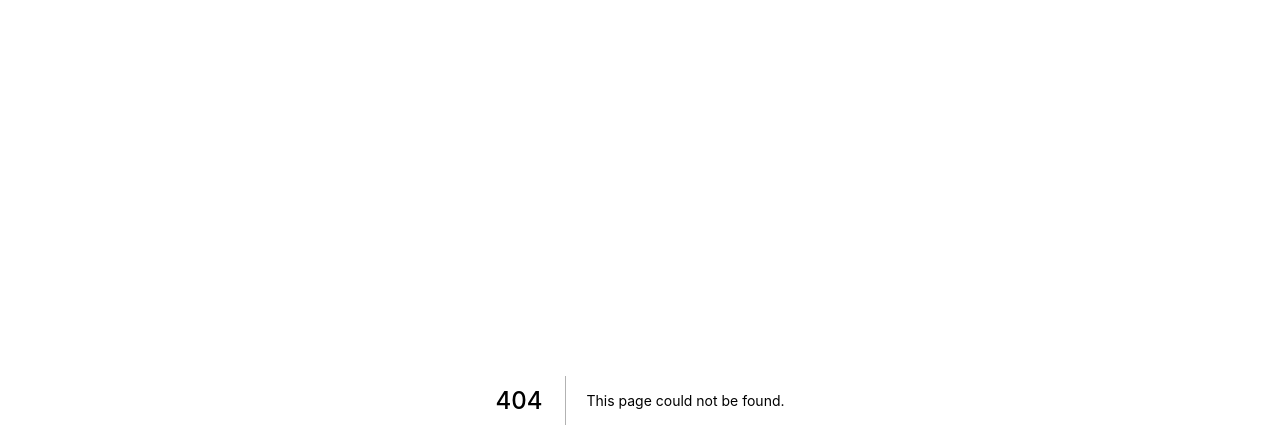
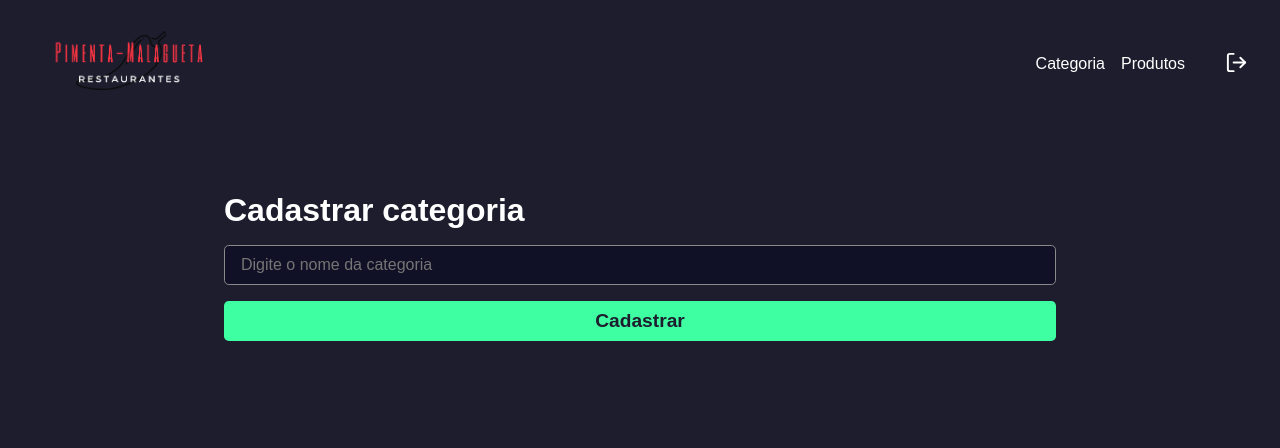
Before and after one commit to eduardo-sc/Pimenta-WebAdd, a Next.js app: page /Category in a window 1280 px wide. Before the commit this address had no page. Shown: the top 448 px of the page. Built offline with nearby package versions, Linux system fonts and the light colour scheme.

Commit message:
nova atualizacao

```diff
--- /dev/null
+++ b/src/componets/Header/index.tsx
@@ -0,0 +1,31 @@
+import Link from "next/link";
+import styles from "./styles.module.scss";
+import logoImagem from "../../../public/logo.bmp";
+import Image from "next/image";
+import { FiLogOut } from "react-icons/fi";
+import { AuthContext } from "../../contexts/Authcontext";
+import { useContext } from "react";
+export function Header() {
+  const { signOut } = useContext(AuthContext);
+  return (
+    <header className={styles.headerContainer}>
+      <div className={styles.headerContent}>
+        <Link href="Dashboard">
+          <Image src={logoImagem} width={200} height={70} />
+        </Link>
+        <nav className={styles.menuNav}>
+          <Link href={"/Category"}>
+            <a>Categoria</a>
+          </Link>
+
+          <Link href={""}>
+            <a>Produtos</a>
+          </Link>
+          <button onClick={signOut}>
+            <FiLogOut fontSize={23} color="#fff" />
+          </button>
+        </nav>
+      </div>
+    </header>
+  );
+}
--- /dev/null
+++ b/src/componets/Header/styles.module.scss
@@ -0,0 +1,43 @@
+.headerContainer {
+  height: 8rem;
+}
+.headerContent {
+  max-width: 100%;
+  height: 8rem;
+  margin: 0 auto;
+  padding: 0 2rem;
+  display: flex;
+  justify-content: space-between;
+  align-items: center;
+  img {
+    cursor: pointer;
+    transition: transform 0.8s;
+    &:hover {
+      transform: scale(1.2);
+    }
+  }
+}
+.menuNav {
+  display: flex;
+  align-items: center;
+  a {
+    color: var(--white);
+    padding: 0 0.5rem;
+    display: inline-block;
+    position: relative;
+    transition: color 0.3s;
+
+    &:hover {
+      color: #ff3f4b;
+    }
+  }
+  button {
+    margin-left: 2rem;
+    background: transparent;
+    border: 0;
+    transition: transform 0.8s;
+    &:hover {
+      transform: scale(1.2);
+    }
+  }
+}
--- a/src/contexts/Authcontext.tsx
+++ b/src/contexts/Authcontext.tsx
@@ -1,4 +1,4 @@
-import { createContext, ReactNode, useState } from "react";
+import { createContext, ReactNode, useState, useEffect } from "react";
 import { destroyCookie, parseCookies, setCookie } from "nookies";
 import Router from "next/router";
 import { api } from "../services/apiClient";
@@ -29,14 +29,17 @@ type registerUserProps = {
 type AuthProviderProps = {
   children: ReactNode;
 };
-export const AuthContext = createContext({} as AuthContextData);
 export function signOut() {
   try {
     destroyCookie(undefined, "@pimenta.token");
+    api.defaults.headers.common["Authorization"] = " ";
+    Router.push("/");
   } catch {
     toast.error("Erro ao sair");
   }
 }
+export const AuthContext = createContext({} as AuthContextData);
+
 export function AuthProvider({ children }: AuthProviderProps) {
   const [user, setUser] = useState<userProps>();
   const isAuthenticated = !!user;
@@ -47,22 +50,25 @@ export function AuthProvider({ children }: AuthProviderProps) {
         password,
       });
       const { id, name, tokem } = response.data;
+
       setCookie(undefined, "@pimenta.token", tokem, {
         maxAge: 60 * 60 * 24 * 30,
         part: "/",
       });
+      api.defaults.headers.common["Authorization"] = "Bearer " + tokem;
       setUser({ id, name, email });
       //passar para proximas requisicao o nosso token
-      api.defaults.headers.common["Authorizatiom"] = `Bearer${tokem}`;
+
       toast.success("Bem Vindo " + name);
       Router.push("Dashboard");
     } catch (error) {
       toast.error("Erro de Acesso ");
     }
   }
+
   async function registerUser({ name, email, password }: registerUserProps) {
     try {
-      await api.post("/userS", {
+      await api.post("/users", {
         name,
         email,
         password,
@@ -74,6 +80,36 @@ export function AuthProvider({ children }: AuthProviderProps) {
       toast.error("Erro no cadastro!");
     }
   }
+  useEffect(() => {
+    async function getDetailUser() {
+      const { "@pimenta.token": tokem } = parseCookies();
+
+      if (tokem) {
+        let config = {
+          headers: {
+            Authorization: "Bearer " + tokem,
+          },
+        };
+        await api
+          .get("/detail")
+          .then((response) => {
+            const { id, name, email } = response.data;
+
+            setUser({
+              id,
+              name,
+              email,
+            });
+          })
+          .catch((erro) => {
+            alert(erro);
+            signOut();
+          });
+      }
+    }
+
+    getDetailUser();
+  }, []);
   return (
     <AuthContext.Provider
       value={{ registerUser, user, isAuthenticated, signIn, signOut }}
--- /dev/null
+++ b/src/pages/Category/index.tsx
@@ -0,0 +1,49 @@
+import Head from "next/head";
+import styles from "./styles.module.scss";
+import { Header } from "../../componets/Header";
+import { FormEvent, useState } from "react";
+import { toast } from "react-toastify";
+import { api } from "../../services/apiClient";
+export default function Category() {
+  const [name, setName] = useState("");
+
+  async function Register(event: FormEvent) {
+    event.preventDefault();
+    if (name === "") {
+      toast.warning("Preenche compo categoria");
+
+      return;
+    }
+    try {
+      api.post("/category", { name }).then(() => {
+        toast.success("Salvo com sucesso");
+        setName("");
+      });
+    } catch (error) {}
+  }
+  return (
+    <>
+      <Head>
+        <title>Nova categoria Pimenta-Malagueta</title>
+      </Head>
+      <div>
+        <Header />
+        <main className={styles.container}>
+          <h1>Cadastrar categoria</h1>
+          <form className={styles.form} onSubmit={Register}>
+            <input
+              type={"text"}
+              placeholder={"Digite o nome da categoria"}
+              className={styles.input}
+              value={name}
+              onChange={(e) => setName(e.target.value)}
+            />
+            <button className={styles.addButton} type={"submit"}>
+              Cadastrar
+            </button>
+          </form>
+        </main>
+      </div>
+    </>
+  );
+}
--- /dev/null
+++ b/src/pages/Category/styles.module.scss
@@ -0,0 +1,40 @@
+.container {
+  max-width: 70%;
+  margin: 4rem auto;
+  padding: 0 2rem;
+
+  display: flex;
+  justify-content: space-between;
+  flex-direction: column;
+}
+.container h1 {
+  color: #fff;
+}
+
+.form {
+  display: flex;
+  flex-direction: column;
+  margin: 1rem 0;
+}
+
+.input {
+  background-color: var(--dark-900);
+  border: 0;
+  padding: 1rem;
+  height: 40px;
+  border-radius: 0.3rem;
+  color: var(--white);
+  border: 1px solid var(--gray-100);
+  margin-bottom: 1rem;
+}
+.addButton {
+  height: 40px;
+  border: 0;
+  background-color: var(--green-900);
+  font-weight: bolder;
+  font-size: 1.2rem;
+  border-radius: 0.3rem;
+  color: var(--dark-700);
+  &:hover {
+  }
+}
--- a/src/pages/index.tsx
+++ b/src/pages/index.tsx
@@ -2,13 +2,13 @@ import { useContext, FormEvent, useState } from "react";
 import Head from "next/head";
 import Image from "next/image";
 import styles from "../../styles/home.module.scss";
-import { Input, TextArea } from "../componets/ui/Input";
+import { Input } from "../componets/ui/Input";
 import logoImagem from "../../public/logo.bmp";
 import { Button } from "../componets/ui/Button";
 import Link from "next/link";
 import { AuthContext } from "../contexts/Authcontext";
 import { toast } from "react-toastify";
-import { GetServerSideProps } from "next";
+
 import { canSSRGuest } from "../Utils/canSSRGuest";
 export default function Home() {
   const { signIn } = useContext(AuthContext);
--- a/src/services/api.ts
+++ b/src/services/api.ts
@@ -3,11 +3,11 @@ import { parseCookies } from "nookies";
 import { AuthTokenError } from "./errors/AuthTokenError";
 import { signOut } from "../contexts/Authcontext";
 export function configAPICliet(ctx = undefined) {
-  let cookies = parseCookies(ctx);
+  let { "@pimenta.token": tokem } = parseCookies(ctx);
   const api = axios.create({
     baseURL: "https://malagueta.herokuapp.com/",
     headers: {
-      Authorization: `Bearer${cookies["@pimenta.token"]}`,
+      Authorization: `Bearer ${tokem}`,
     },
   });
   api.interceptors.response.use(
```
Also changed, not shown: src/Utils/canSSRAuth.ts (+7 -7 lines), src/pages/Dashboard/index.tsx (+13 -1 lines).
